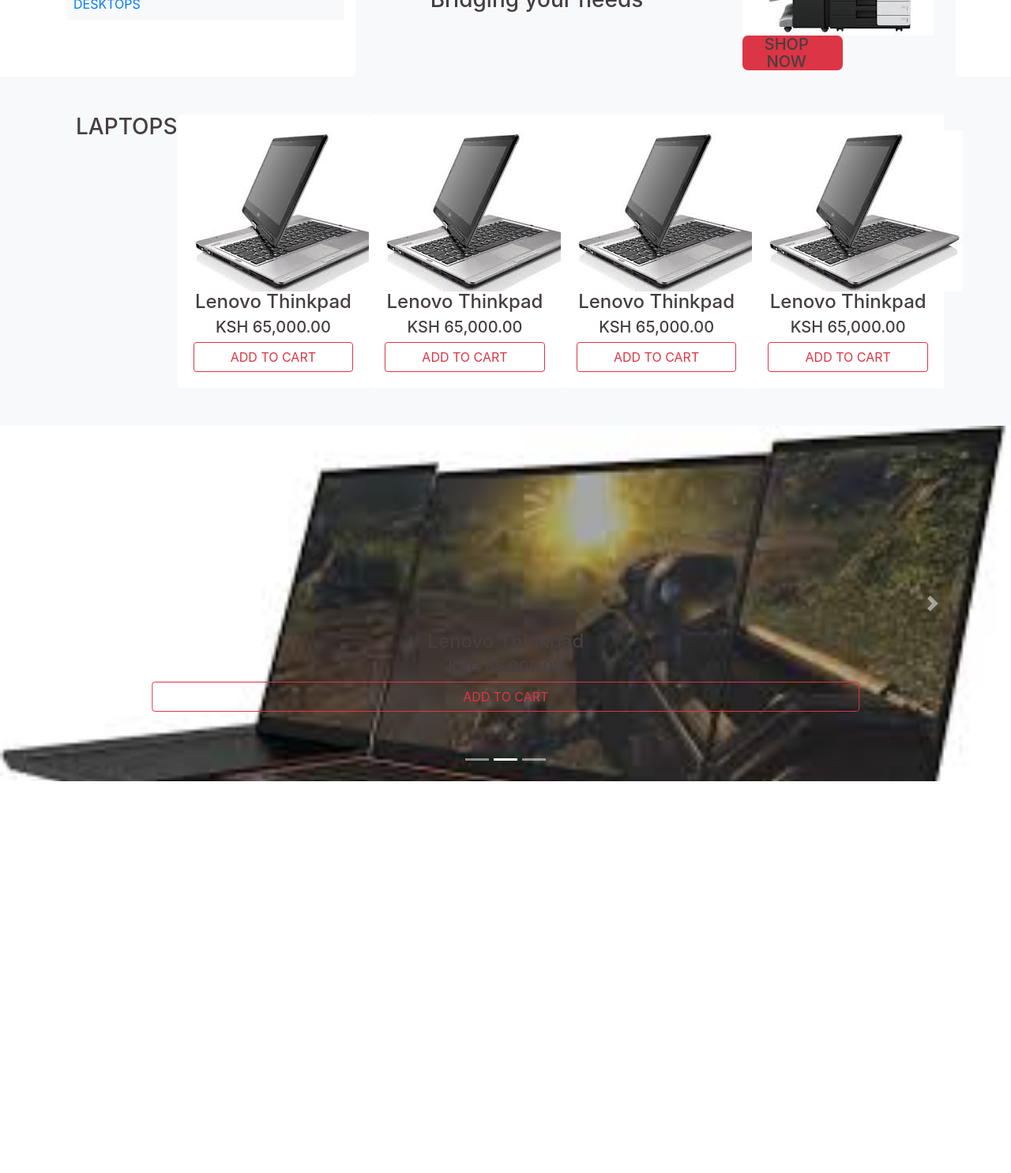
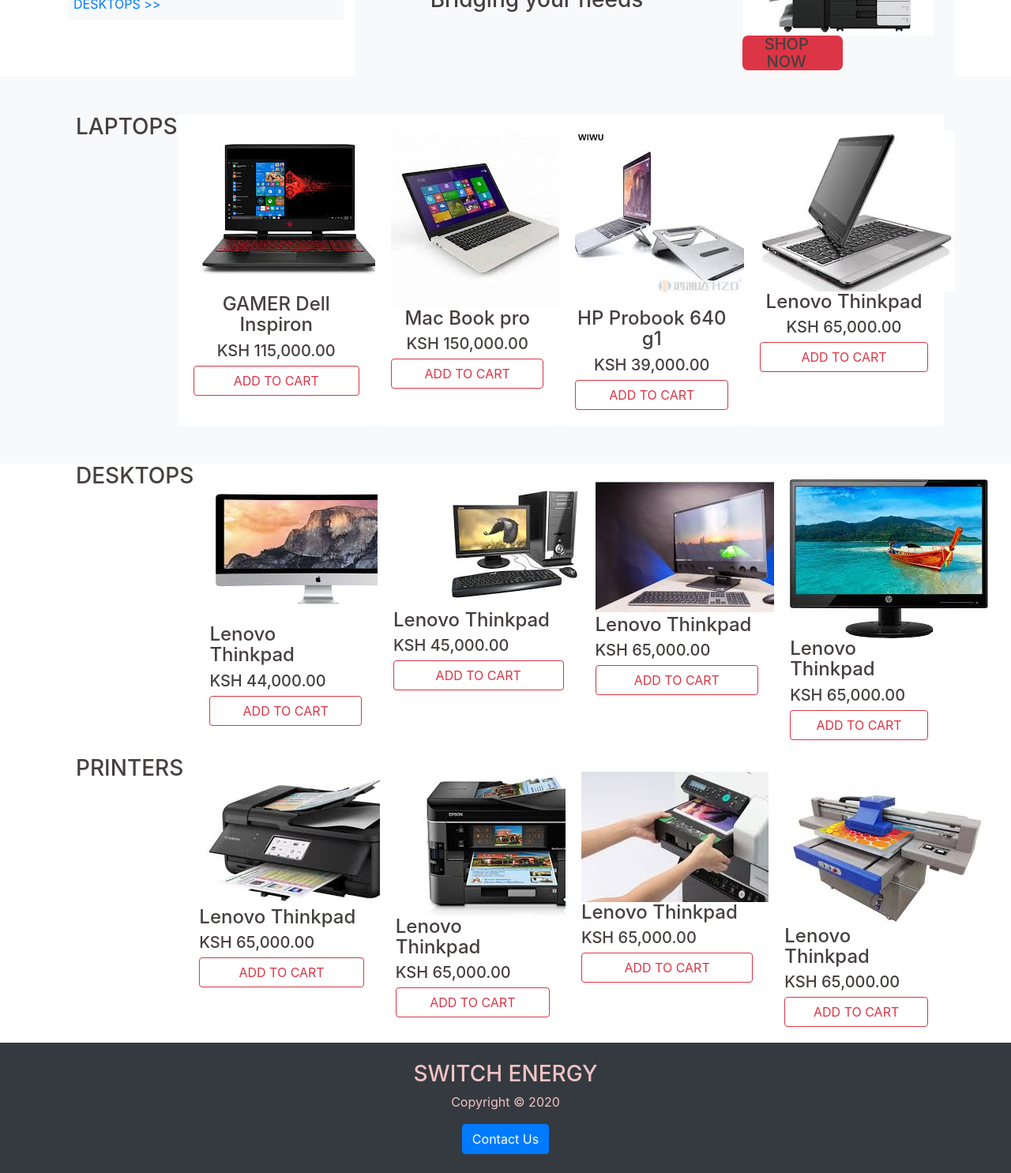
Before and after one commit to alishker/E-Commerce-System, a website: page src/index.html in a window 1280 px wide. Shown: the part 842-2327 px from the top of the page at 79% size. Before the commit the page ends 1831 px from the top, so only its background shows below. Drawn offline with Linux system fonts and the light colour scheme.

Commit message:
further updates

```diff
--- a/src/index.html
+++ b/src/index.html
@@ -93,10 +93,10 @@
       <div class="card">
         <div class="card-body">
 
-            <img src="img/lp6.jpg" >
+            <img src="img/dsk9.jpg" >
 
-            <h4>Hp folio core i7</h4>
-            <h5>KSH 50,000.00</h5>
+            <h4>HP DESKTOP</h4>
+            <h5>KSH 90,000.00</h5>
             <div class="btn btn-outline-danger btn-block ">ADD TO CART</div>
 
 
@@ -106,9 +106,9 @@
       <div class="card">
         <div class="card-body">
 
-            <img src="img/lp5.jpg" >
+            <img src="img/pr9.jpg" >
 
-            <h4>Lenovo Thinkpad</h4>
+            <h4> BRANDY PRINTER</h4>
             <h5>KSH 65,000.00</h5>
             <div class="btn btn-outline-danger btn-block ">ADD TO CART</div>
 
@@ -130,18 +130,18 @@
           </h3>
           <ul class="navbar-nav bg-light">
             <li class="nav-item ">
-              <a href="#laptops" class="nav-link p-2">LAPTOPS </a>
+              <a href="#laptops" class="nav-link p-2">LAPTOPS  >> </a>
 
 
             </li>
             <li class="nav-item">
-              <a href="#printers" class="nav-link p-2">PRINTERS</a>
+              <a href="#printers" class="nav-link p-2">PRINTERS  >></a>
             </li>
             <li class="nav-item">
-              <a href="#photocopier" class="nav-link p-2">PHOTOCOPIER</a>
+              <a href="#photocopier" class="nav-link p-2">PHOTOCOPIER  >></a>
             </li>
             <li class="nav-item">
-              <a href="#desktops" class="nav-link p-2">DESKTOPS</a>
+              <a href="#desktops" class="nav-link p-2">DESKTOPS  >></a>
             </li>
           </ul>
         </div>
@@ -165,40 +165,40 @@
 
   <section id="laptops" class="py-5 text-center bg-light">
       <h3 class="float-left pl-5 ml-5 pb-5 mb-5">LAPTOPS</h3>
-    <div class="container">
+      <div class="container">
 
 
           <div class="d-flex flex-row">
+            <div class="card">
+              <div class="card-body">
 
-          <div class="card">
-            <div class="card-body">
+                <img src="img/lp10.jpg" >
+
+                <h4>GAMER Dell Inspiron</h4>
+                <h5>KSH 115,000.00</h5>
+                <div class="btn btn-outline-danger btn-block ">ADD TO CART</div>
+              </div>
+            </div>
 
 
-                <img src="img/lp5.jpg" >
-
-                <h4>Lenovo Thinkpad</h4>
-                <h5>KSH 65,000.00</h5>
-                <div class="btn btn-outline-danger btn-block ">ADD TO CART</div>
-              </div>
-          </div>
 
                 <div class="card">
                   <div class="card-body">
 
-                      <img src="img/lp5.jpg" >
+                      <img src="img/lp7.jpg" >
 
-                      <h4>Lenovo Thinkpad</h4>
-                      <h5>KSH 65,000.00</h5>
+                      <h4>Mac Book pro</h4>
+                      <h5>KSH 150,000.00</h5>
                       <div class="btn btn-outline-danger btn-block ">ADD TO CART</div>
                   </div>
                 </div>
               <div class="card">
                 <div class="card-body">
 
-                    <img src="img/lp5.jpg" >
+                    <img src="img/lp2.jpg" >
 
-                    <h4>Lenovo Thinkpad</h4>
-                    <h5>KSH 65,000.00</h5>
+                    <h4>HP Probook 640 g1</h4>
+                    <h5>KSH 39,000.00</h5>
                     <div class="btn btn-outline-danger btn-block ">ADD TO CART</div>
                 </div>
               </div>
@@ -217,64 +217,176 @@
                 </div>
     </div>
     </section>
+    <section id="desktops">
+      <h3 class="float-left pl-5 ml-5 pb-5 mb-5">DESKTOPS</h3>
+      <div class="container">
 
 
-  <section id="showcase2">
-    <div id="myCarousel" class="carousel slide" data-ride="carousel">
-      <ol class="carousel-indicators">
-        <li data-target="#myCarousel" data-slide-to="0" class="active"></li>
-        <li data-target="#myCarousel" data-slide-to="1"></li>
-        <li data-target="#myCarousel" data-slide-to="2"></li>
-      </ol>
-      <div class="carousel-inner">
-        <div class="carousel-item carousel-image-1 active">
-          <div class="container">
-            <div class="carousel-caption d-none d-sm-block text-right mb-5">
+            <div class="d-flex flex-row">
+
+            <div class="card">
+              <div class="card-body">
 
 
-              <h4>Lenovo Thinkpad</h4>
-              <h5>KSH 65,000.00</h5>
-              <div class="btn btn-outline-danger btn-block ">ADD TO CART</div>
+                  <img src="img/dsk10.jpg" >
 
+                  <h4>Lenovo Thinkpad</h4>
+                  <h5>KSH 44,000.00</h5>
+                  <div class="btn btn-outline-danger btn-block ">ADD TO CART</div>
+                </div>
             </div>
-          </div>
-        </div>
 
-        <div class="carousel-item carousel-image-2">
-          <div class="container">
-            <div class="carousel-caption d-none d-sm-block mb-5">
+                  <div class="card">
+                    <div class="card-body">
 
-              <h4>Lenovo Thinkpad</h4>
-              <h5>KSH 65,000.00</h5>
-              <div class="btn btn-outline-danger btn-block ">ADD TO CART</div>
+                        <img src="img/dsk2.jpg" >
 
-            </div>
-          </div>
-        </div>
+                        <h4>Lenovo Thinkpad</h4>
+                        <h5>KSH 45,000.00</h5>
+                        <div class="btn btn-outline-danger btn-block ">ADD TO CART</div>
+                    </div>
+                  </div>
+                <div class="card">
+                  <div class="card-body">
 
-        <div class="carousel-item carousel-image-1">
-          <div class="container">
-            <div class="carousel-caption d-none d-sm-block text-right mb-5">
+                      <img src="img/dsk4.jpg" >
+
+                      <h4>Lenovo Thinkpad</h4>
+                      <h5>KSH 65,000.00</h5>
+                      <div class="btn btn-outline-danger btn-block ">ADD TO CART</div>
+                  </div>
+                </div>
+
+                <div class="card">
+                  <div class="card-body">
+
+                      <img src="img/dsk6.jpg" >
+
+                      <h4>Lenovo Thinkpad</h4>
+                      <h5>KSH 65,000.00</h5>
+                      <div class="btn btn-outline-danger btn-block ">ADD TO CART</div>
+
+                      </div>
+                    </div>
+                  </div>
+      </div>
+
+    </section>
+    <section id="printers">
+      <h3 class="float-left pl-5 ml-5 pb-5 mb-5">PRINTERS</h3>
+      <div class="container">
 
 
-                    <h4>Lenovo Thinkpad</h4>
-                    <h5>KSH 65,000.00</h5>
-                    <div class="btn btn-outline-danger btn-block ">ADD TO CART</div>
+            <div class="d-flex flex-row">
 
+            <div class="card">
+              <div class="card-body">
+
+
+                  <img src="img/pr1.jpg" >
+
+                  <h4>Lenovo Thinkpad</h4>
+                  <h5>KSH 65,000.00</h5>
+                  <div class="btn btn-outline-danger btn-block ">ADD TO CART</div>
+                </div>
+            </div>
+
+                  <div class="card">
+                    <div class="card-body">
+
+                        <img src="img/pr2.jpg" >
+
+                        <h4>Lenovo Thinkpad</h4>
+                        <h5>KSH 65,000.00</h5>
+                        <div class="btn btn-outline-danger btn-block ">ADD TO CART</div>
+                    </div>
+                  </div>
+                <div class="card">
+                  <div class="card-body">
+
+                      <img src="img/pr3.jpg" >
+
+                      <h4>Lenovo Thinkpad</h4>
+                      <h5>KSH 65,000.00</h5>
+                      <div class="btn btn-outline-danger btn-block ">ADD TO CART</div>
+                  </div>
+                </div>
+
+                <div class="card">
+                  <div class="card-body">
+
+                      <img src="img/pr6.jpg" >
+
+                      <h4>Lenovo Thinkpad</h4>
+                      <h5>KSH 65,000.00</h5>
+                      <div class="btn btn-outline-danger btn-block ">ADD TO CART</div>
+
+                      </div>
+                    </div>
+                  </div>
+      </div>
+    </section>
+    <!--contact us--><!-- Start of Footer-->
+
+    <footer id="contact_us" class="bg-dark">
+      <div class="container">
+        <div class="row">
+          <div class="col text-center">
+            <div class="py-4">
+              <h1 class="h3">SWITCH ENERGY</h1>
+              <p>Copyright &copy; 2020</p>
+              <button class="btn btn-primary" data-toggle="modal" data-target="#contactModal">Contact Us</button>
             </div>
           </div>
         </div>
       </div>
+    </footer>
 
-      <a href="#myCarousel" data-slide="prev" class="carousel-control-prev">
-        <span class="carousel-control-prev-icon"></span>
-      </a>
+    <!--Section Footer-->
+    <div class="modal fade text-dark" id="contactModal">
+      <div class="modal-dialog">
+        <div class="modal-content">
+          <div class="modal-header">
+            <h5 class="modal-title" id="contactModalTitle">Contact Us:</h5>
+            <button class="close" data-dismiss = "modal">
+              <span>&times;</span>
+            </button>
+          </div>
+          <div class="modal-body">
+            <form action="#">
+              <div class="form-group">
+                <label for="name">Name:</label>
+                <input type="text" class="form-control form-control-md">
+              </div>
+              <div class="form-group">
+                  <label for="name">Email:</label>
+                  <input type="email" class="form-control form-control-md">
+                </div>
+                <div class="form-group">
+                    <label for="name">Message:</label>
+                    <textarea class="form-control form-control-md"></textarea>
+                  </div>
+            </form>
+          </div>
+          <div class="modal-footer">
+            <button class="btn btn-primary btn-block">Submit</button>
+          </div>
+        </div>
+      </div>
+    </div>
 
-      <a href="#myCarousel" data-slide="next" class="carousel-control-next">
-        <span class="carousel-control-next-icon"></span>
-      </a>
-    </div>
-  </section>
+
+
+
+
+
+
+
+
+
+
+
+
 
 
   <script src="js/jquery.min.js"></script>
```
Also changed, not shown: src/README.md.
